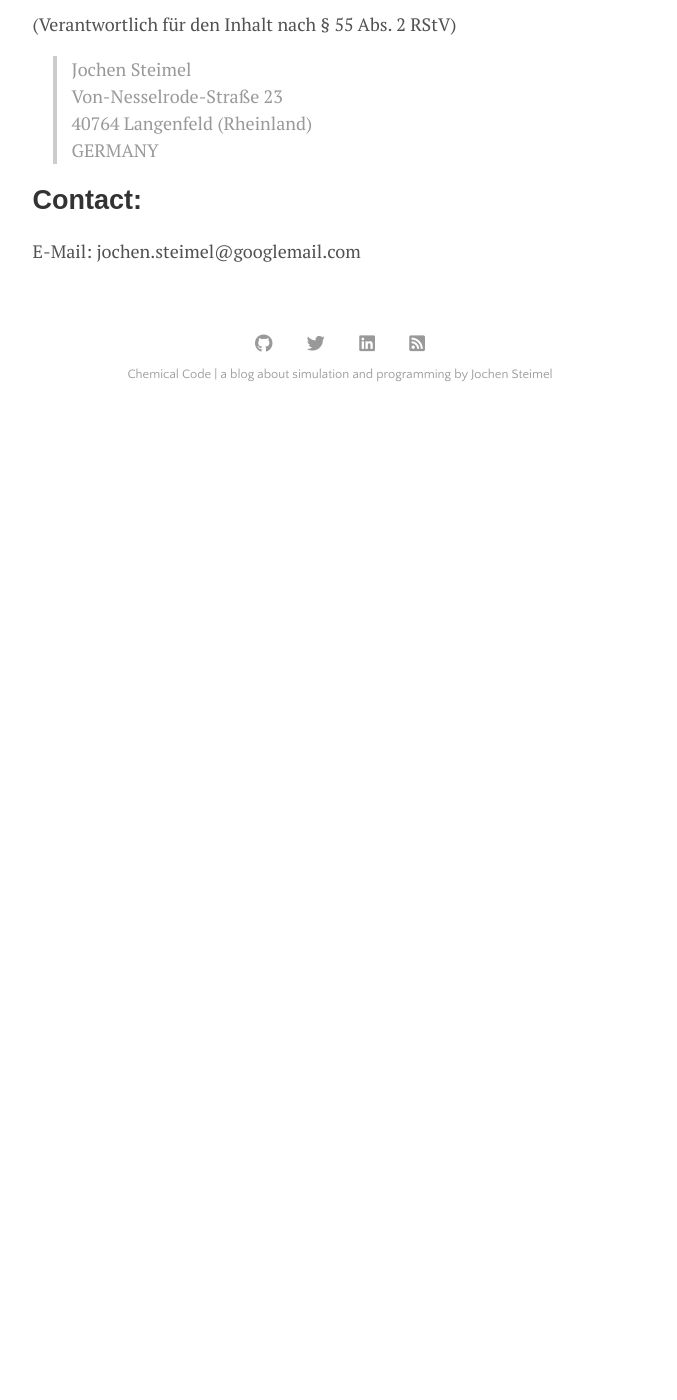
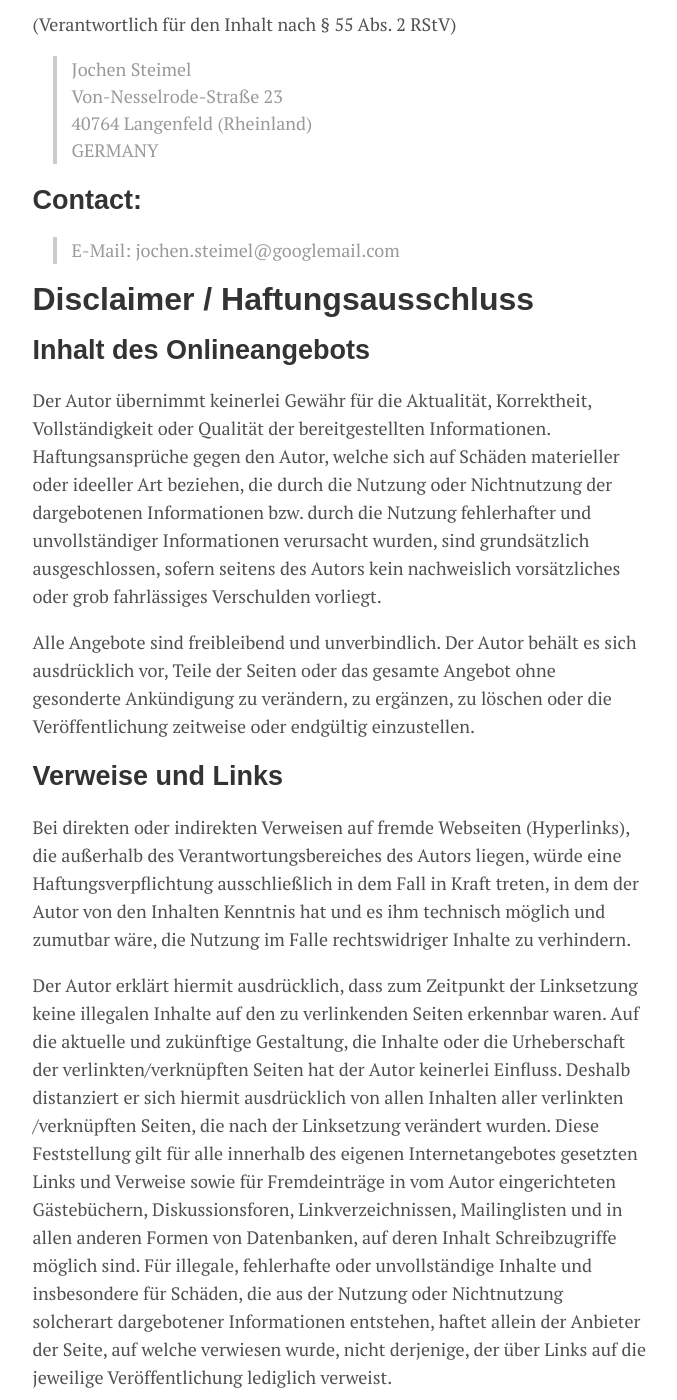
Before and after one commit to Nukleon84/ChemicalCode, a Jekyll site: the page built from menu/impressum.md, in a window 1280 px wide and 1400 px high, scrolled down 664 px. Shown: the whole window, without its empty margins (300-977 px from the left). Built offline with Jekyll 4.4.1, drawn with Linux system fonts in a browser that asks for light colours; before the commit the page ends 1084 px from its top, so only the background shows below that; some of the changed text lies outside the part shown.

Commit message:
Updated privacy policy and impressum

```diff
--- a/menu/impressum.md
+++ b/menu/impressum.md
@@ -24,4 +24,28 @@ This blog thus solely expresses my private, personal opinions and is not represe
 
 ## Contact:
 
-E-Mail: jochen.steimel@googlemail.com
+> E-Mail: jochen.steimel@googlemail.com
+
+# Disclaimer / Haftungsausschluss
+
+## Inhalt des Onlineangebots
+
+Der Autor übernimmt keinerlei Gewähr für die Aktualität, Korrektheit, Vollständigkeit oder Qualität der bereitgestellten Informationen. Haftungsansprüche gegen den Autor, welche sich auf Schäden materieller oder ideeller Art beziehen, die durch die Nutzung oder Nichtnutzung der dargebotenen Informationen bzw. durch die Nutzung fehlerhafter und unvollständiger Informationen verursacht wurden, sind grundsätzlich ausgeschlossen, sofern seitens des Autors kein nachweislich vorsätzliches oder grob fahrlässiges Verschulden vorliegt.
+
+Alle Angebote sind freibleibend und unverbindlich. Der Autor behält es sich ausdrücklich vor, Teile der Seiten oder das gesamte Angebot ohne gesonderte Ankündigung zu verändern, zu ergänzen, zu löschen oder die Veröffentlichung zeitweise oder endgültig einzustellen.
+
+## Verweise und Links
+
+Bei direkten oder indirekten Verweisen auf fremde Webseiten (Hyperlinks), die außerhalb des Verantwortungsbereiches des Autors liegen, würde eine Haftungsverpflichtung ausschließlich in dem Fall in Kraft treten, in dem der Autor von den Inhalten Kenntnis hat und es ihm technisch möglich und zumutbar wäre, die Nutzung im Falle rechtswidriger Inhalte zu verhindern.
+
+Der Autor erklärt hiermit ausdrücklich, dass zum Zeitpunkt der Linksetzung keine illegalen Inhalte auf den zu verlinkenden Seiten erkennbar waren. Auf die aktuelle und zukünftige Gestaltung, die Inhalte oder die Urheberschaft der verlinkten/verknüpften Seiten hat der Autor keinerlei Einfluss. Deshalb distanziert er sich hiermit ausdrücklich von allen Inhalten aller verlinkten /verknüpften Seiten, die nach der Linksetzung verändert wurden. Diese Feststellung gilt für alle innerhalb des eigenen Internetangebotes gesetzten Links und Verweise sowie für Fremdeinträge in vom Autor eingerichteten Gästebüchern, Diskussionsforen, Linkverzeichnissen, Mailinglisten und in allen anderen Formen von Datenbanken, auf deren Inhalt Schreibzugriffe möglich sind. Für illegale, fehlerhafte oder unvollständige Inhalte und insbesondere für Schäden, die aus der Nutzung oder Nichtnutzung solcherart dargebotener Informationen entstehen, haftet allein der Anbieter der Seite, auf welche verwiesen wurde, nicht derjenige, der über Links auf die jeweilige Veröffentlichung lediglich verweist.
+
+## Urheber- und Kennzeichenrecht
+
+Der Autor ist bestrebt, in allen Publikationen die Urheberrechte der verwendeten Grafiken, Tondokumente, Videosequenzen und Texte zu beachten, von ihm selbst erstellte Grafiken, Tondokumente, Videosequenzen und Texte zu nutzen oder auf lizenzfreie Grafiken, Tondokumente, Videosequenzen und Texte zurückzugreifen.
+Alle innerhalb des Internetangebotes genannten und ggf. durch Dritte geschützten Marken- und Warenzeichen unterliegen uneingeschränkt den Bestimmungen des jeweils gültigen Kennzeichenrechts und den Besitzrechten der jeweiligen eingetragenen Eigentümer. Allein aufgrund der bloßen Nennung ist nicht der Schluss zu ziehen, dass Markenzeichen nicht durch Rechte Dritter geschützt sind!
+Das Copyright für veröffentlichte, vom Autor selbst erstellte Objekte bleibt allein beim Autor der Seiten. Eine Vervielfältigung oder Verwendung solcher Grafiken, Tondokumente, Videosequenzen und Texte in anderen elektronischen oder gedruckten Publikationen ist ohne ausdrückliche Zustimmung des Autors nicht gestattet.
+
+## Rechtswirksamkeit dieses Hauftungsausschlusses
+
+Dieser Haftungsausschluss ist als Teil des Internetangebotes zu betrachten, von dem aus auf diese Seite verwiesen wurde. Sofern Teile oder einzelne Formulierungen dieses Textes der geltenden Rechtslage nicht, nicht mehr oder nicht vollständig entsprechen sollten, bleiben die übrigen Teile des Dokumentes in ihrem Inhalt und ihrer Gültigkeit davon unberührt.
```
Also changed, not shown: other parts of menu/impressum.md (+2 -2 lines), menu/privacy.md (+3 -3 lines).
